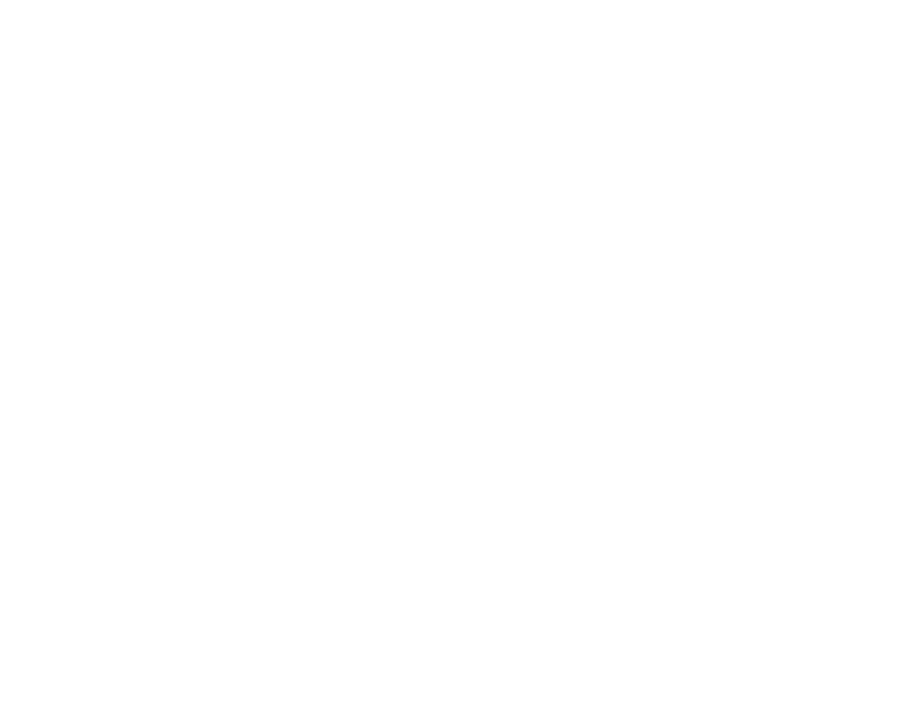
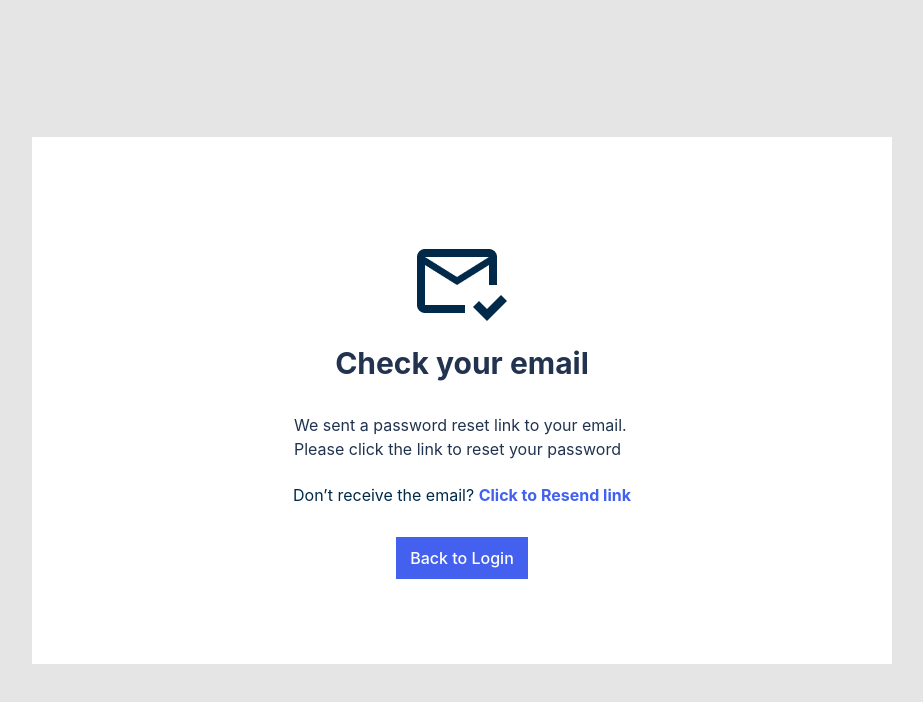
Before and after one commit to Danny4life/fintech.africa, a React (Vite) app: page /password-reset-verification in a window 1280 px wide. Before the commit this address had no page. Shown: the top 702 px of the page, without its empty margins (178-1101 px from the left). Built offline with nearby package versions, Linux system fonts and the light colour scheme.

Commit message:
add password reset verification page

```diff
--- a/src/App.jsx
+++ b/src/App.jsx
@@ -3,6 +3,7 @@
 import Homepage from "./pages/landing-page/Homepage"
 import Login from "./pages/login/Login"
 import PasswordReset from "./pages/password-reset-verification/PasswordReset"
+import PasswordResetVerification from "./pages/password-reset-verification/PasswordResetVerification"
 import Signup from "./pages/signup/Signup"
 
 
@@ -17,6 +18,7 @@
         <Route exact path="/email-verification"  element={<EmailVerification />}/>
         <Route exact path="/login"  element={<Login />}/>
         <Route exact path="/password-reset"  element={<PasswordReset />}/>
+        <Route exact path="/password-reset-verification"  element={<PasswordResetVerification />}/>
       </Routes>
       </BrowserRouter>
 
--- a/src/pages/password-reset-verification/PasswordReset.jsx
+++ b/src/pages/password-reset-verification/PasswordReset.jsx
@@ -37,7 +37,7 @@
                                 text-base font-bold text-[#FFFFFF]
                                 leading-4 lg:w-[24.688rem] h-[3rem] bg-[#4361EE]
                                  rounded-md py-2 px-2"
-                    onClick={() => navigate("/email-verification")}
+                    onClick={() => navigate("/password-reset-verification")}
                             >
                                 Reset Password
                 </button>
--- /dev/null
+++ b/src/pages/password-reset-verification/PasswordResetVerification.jsx
@@ -0,0 +1,35 @@
+import { Link } from "react-router-dom";
+import img from "../../assets/verification.png";
+
+const PasswordResetVerification = () => {
+    return (
+        <section className="bg-[#E5E5E5] h-screen flex justify-center items-center">
+        <div className="w-[430px] h-[350px]
+        lg:w-[860px] lg:h-[527px] bg-white"
+        >
+            <div className="flex flex-col justify-center items-center non-italic lg:pt-28 pt-12">
+                <img src={img} alt="image" className="lg:mb-6" />
+                <h3 className="text-base
+                lg:text-3xl font-bold leading-10 text-[#21334F] lg:mb-8">
+                    Check your email
+                </h3>
+                <p className="w-[21rem] text-base font-normal text-[#21334F] mb-6">
+                We sent a password reset link to your email. Please click the link to reset your password
+                </p>
+                <Link to="/" className="text-[#012A4A] text-base font-normal leading-5 lg:mb-8 mb-3">
+                    Don’t receive the email? <span className="text-[#4361EE] font-bold">Click to Resend link</span>
+                </Link>
+            </div>
+            <div className="flex justify-center items-center">
+                <Link to="/"
+                className="text-base font-medium leading-5 text-[#FFFFFF]
+                w-[132px] h-[42px] bg-[#4361EE] flex justify-center items-center">
+                    Back to Login
+                </Link>
+            </div>
+        </div>
+    </section>
+     );
+}
+
+export default PasswordResetVerification;
```
